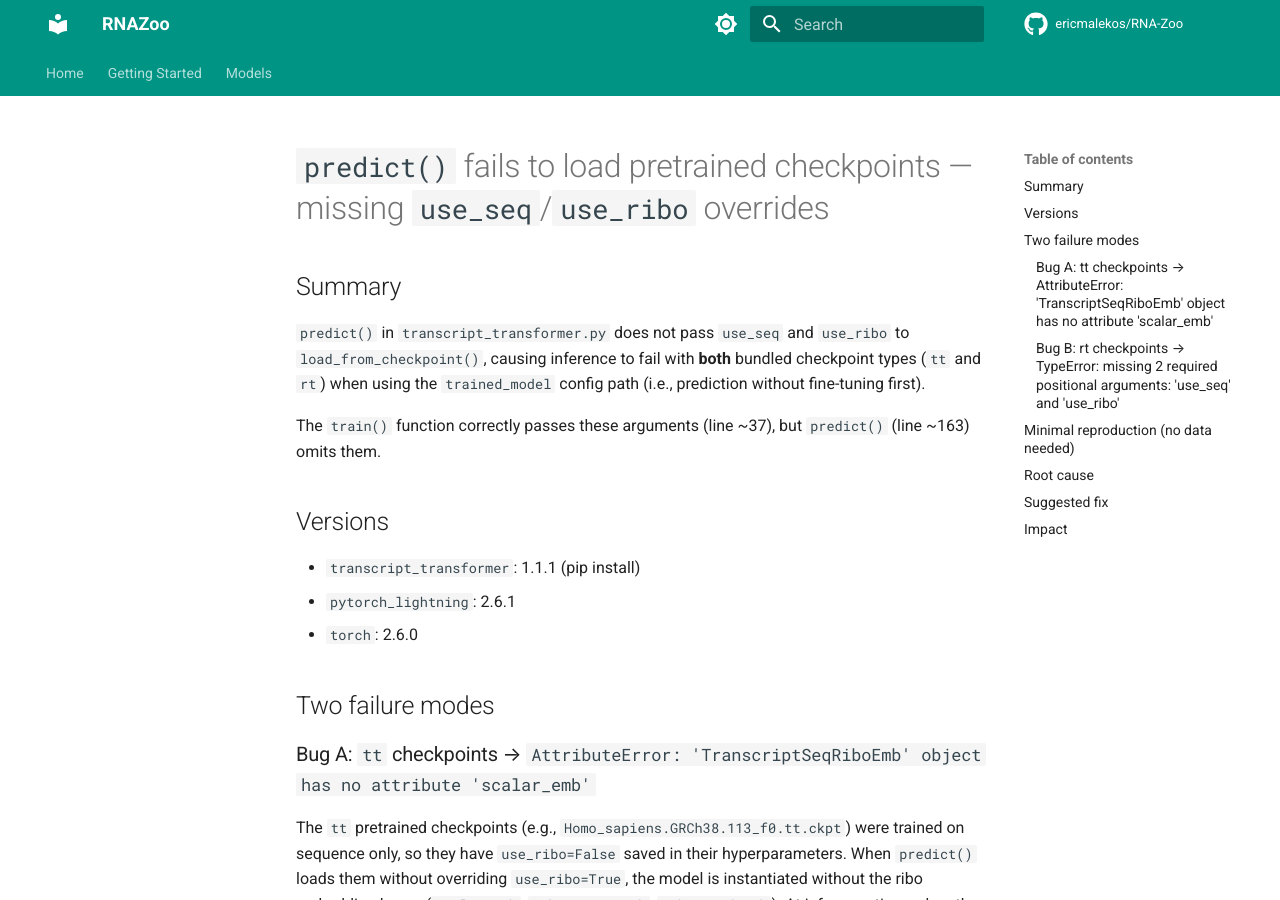
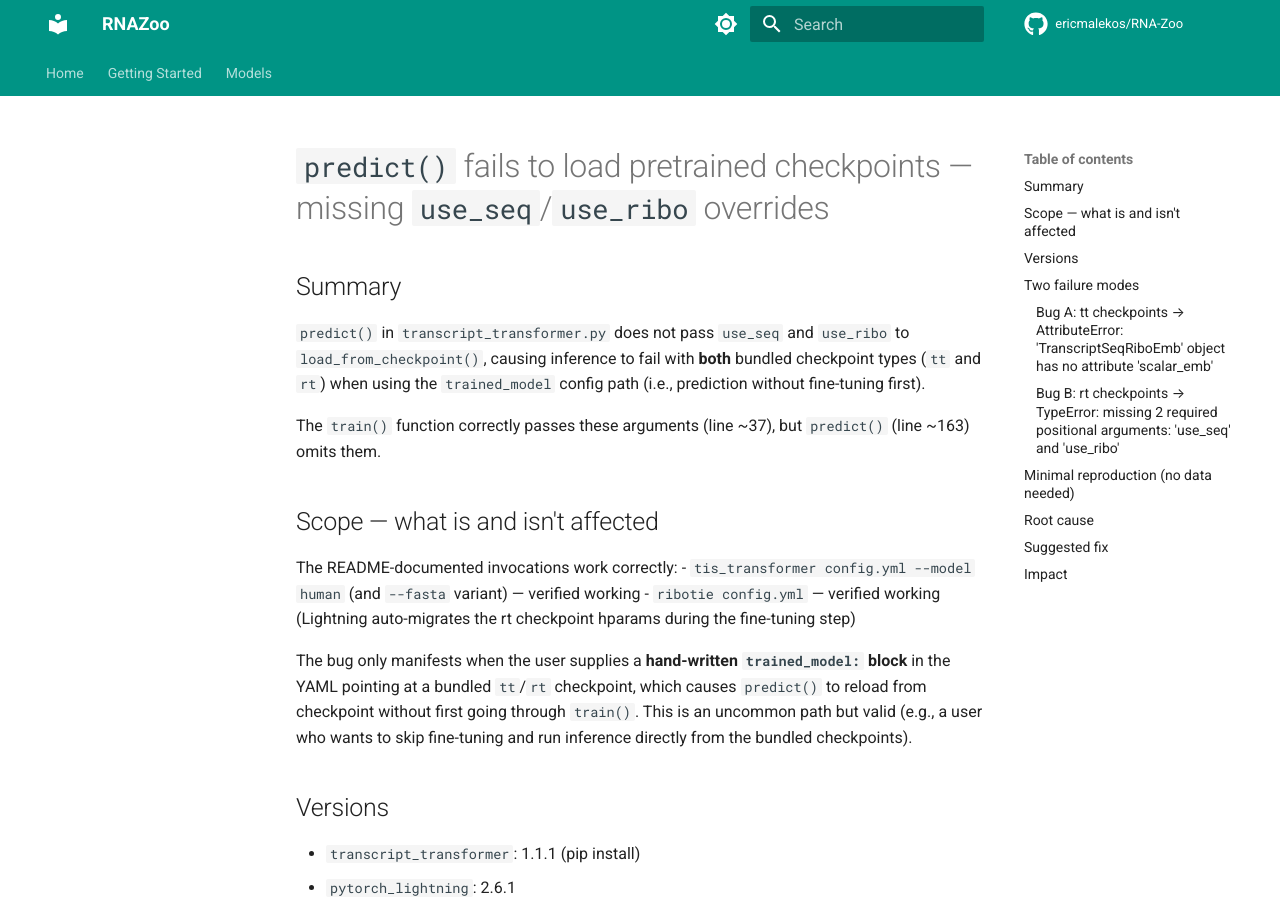
Before and after one commit to ericmalekos/RNA-Zoo, an MkDocs documentation site: the page built from docs/tristan_issue/GITHUB_ISSUE.md, in a window 1280 px wide and 900 px high. Built offline with MkDocs 1.6.1 and Material for MkDocs 9.7.7, drawn with Linux system fonts in a browser that asks for light colours; comment, search, counter and statistics services are not loaded.

Commit message:
Clarify scope of TRISTAN/RiboTIE upstream bug
Verified via local CLI testing that the README-documented commands
(tis_transformer config.yml --model human, ribotie config.yml) work
correctly with the bundled checkpoints. The latent predict() bug only
fires when users supply a hand-written trained_model: YAML block
pointing at bundled tt/rt checkpoints, bypassing the train() step that
correctly loads them.

- docs/models/RiboTIE.md: rewrite "Known issues" to describe scope
- docs/tristan_issue/GITHUB_ISSUE.md: add scope section noting
  README-documented commands are unaffected
- conf/test.config: update ribotie exclusion comment from "upstream
  checkpoint bug" to "needs FASTA + GTF + BAM bundle as test data"

```diff
--- a/docs/tristan_issue/GITHUB_ISSUE.md
+++ b/docs/tristan_issue/GITHUB_ISSUE.md
@@ -5,6 +5,14 @@
 `predict()` in `transcript_transformer.py` does not pass `use_seq` and `use_ribo` to `load_from_checkpoint()`, causing inference to fail with **both** bundled checkpoint types (`tt` and `rt`) when using the `trained_model` config path (i.e., prediction without fine-tuning first).
 
 The `train()` function correctly passes these arguments (line ~37), but `predict()` (line ~163) omits them.
+
+## Scope — what is and isn't affected
+
+The README-documented invocations work correctly:
+- `tis_transformer config.yml --model human` (and `--fasta` variant) — verified working
+- `ribotie config.yml` — verified working (Lightning auto-migrates the rt checkpoint hparams during the fine-tuning step)
+
+The bug only manifests when the user supplies a **hand-written `trained_model:` block** in the YAML pointing at a bundled `tt`/`rt` checkpoint, which causes `predict()` to reload from checkpoint without first going through `train()`. This is an uncommon path but valid (e.g., a user who wants to skip fine-tuning and run inference directly from the bundled checkpoints).
 
 ## Versions
 
```
Also changed, not shown: docs/models/RiboTIE.md (+3 -1 lines), 1 other file.
